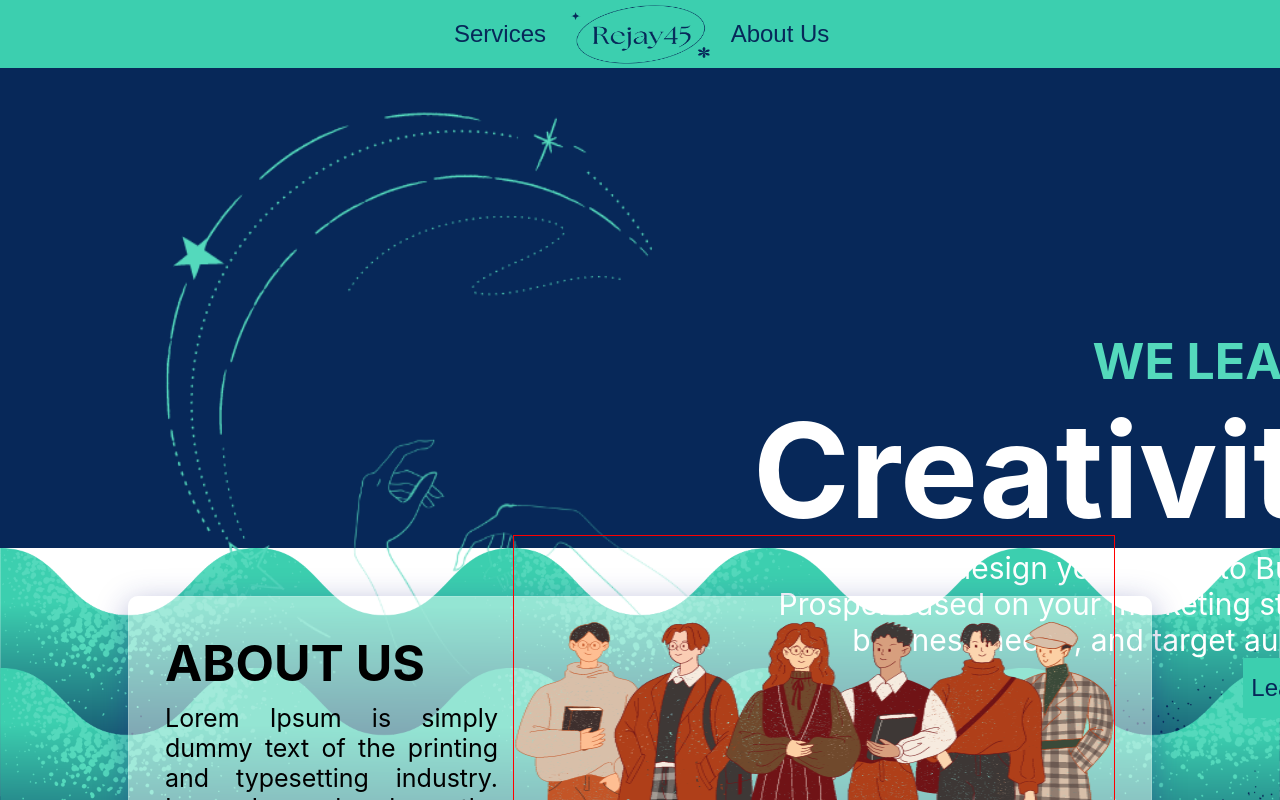
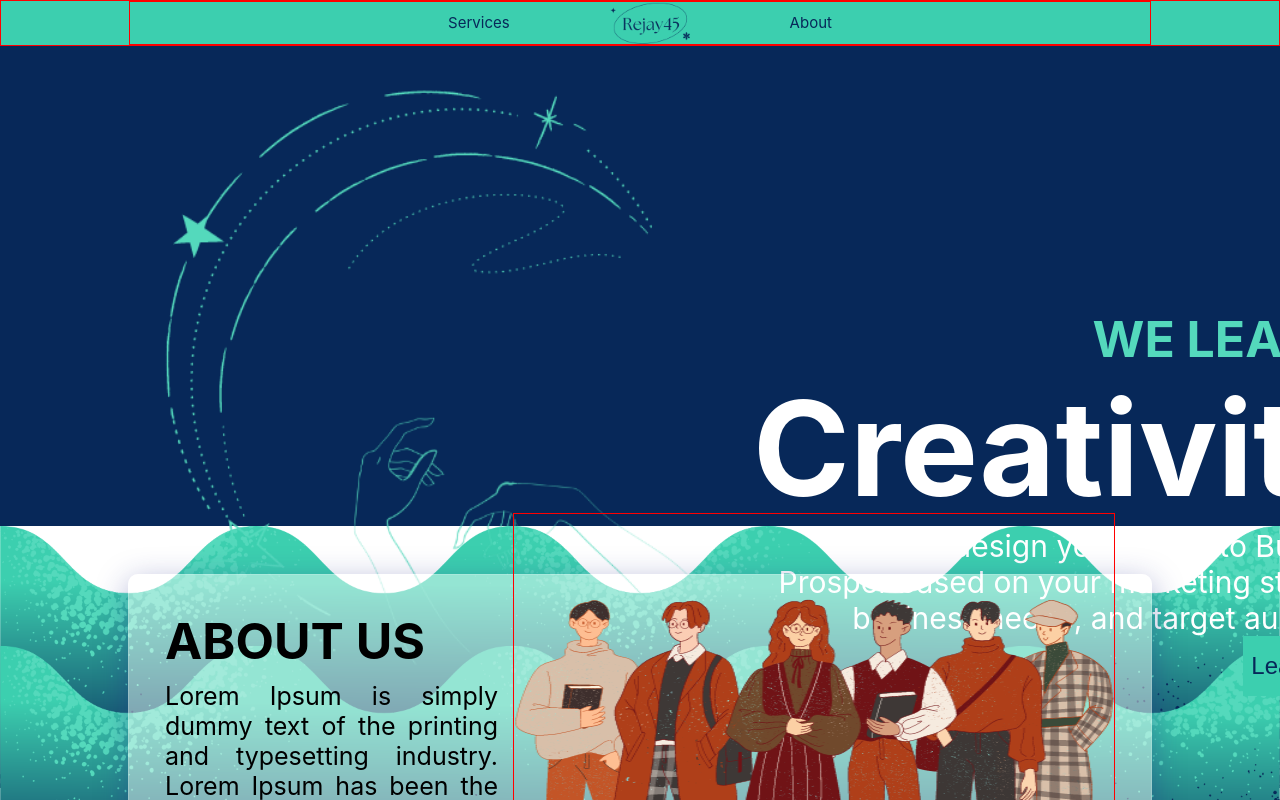
Before and after one commit to MarkJosephOrcullo/ReactJS, a Next.js app in the folder rejay45/: page / in a window 1280 px wide. Shown: the top 800 px of the page. Built offline with nearby package versions, Linux system fonts and the light colour scheme.

Commit message:
sticky navbar

```diff
--- a/rejay45/components/Navbar.jsx
+++ b/rejay45/components/Navbar.jsx
@@ -6,9 +6,9 @@ const Navbar = () => {
     return (
       <div className={styles.container}>
         <div className={styles.navbarActions}>
-          <Button variant="primary">Services</Button>
-          <img src="/images/Rejay45.png" width="140" height="60"/>
-          <Button variant="primary">About Us</Button>
+          <a href="#">Services</a>
+          <img src="/images/Rejay45.png" width="80" height="auto"/>
+          <a href="#">About</a>
         </div>
       </div>
     );
--- a/rejay45/components/Navbar.module.css
+++ b/rejay45/components/Navbar.module.css
@@ -3,12 +3,24 @@
     background-color: #3CCFAF;
     justify-content: center;
     align-items: center;
+    font-size: 15px;
+    color: #072859;
+    border: 1px solid red;
+    position: sticky;
+    z-index: 0;
+    top: 0;
 }
 
 .navbarActions {
+    border: 1px solid red;
     display: flex;
     justify-content: center;
     align-content: center;
-    margin-top: 4px;
-    margin-bottom: 4px;
+    gap: 100px;
+    width: 80%;
 }
+
+.navbarActions>a {
+    display: flex;
+    align-items: center;
+}
--- a/rejay45/components/dulo.jsx
+++ b/rejay45/components/dulo.jsx
@@ -1,4 +1,4 @@
-import styles from "./"
+import styles from "./dulo.module.css"
 
 const dulo = () => {
     return (
```
